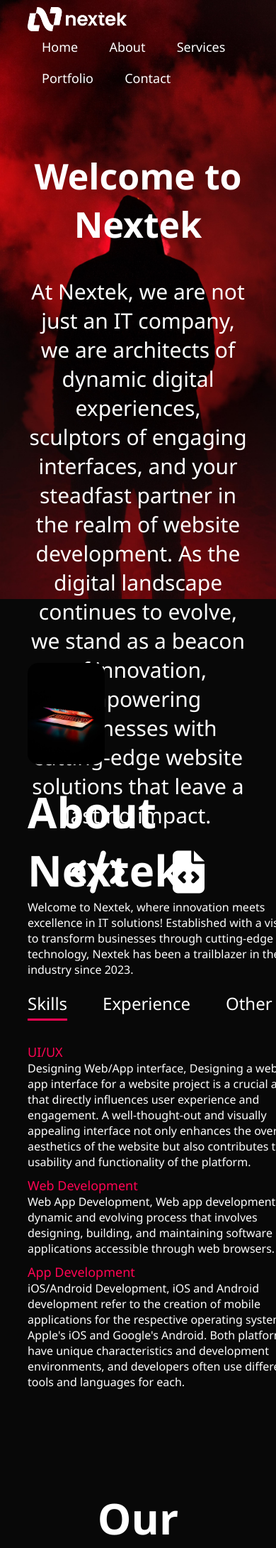
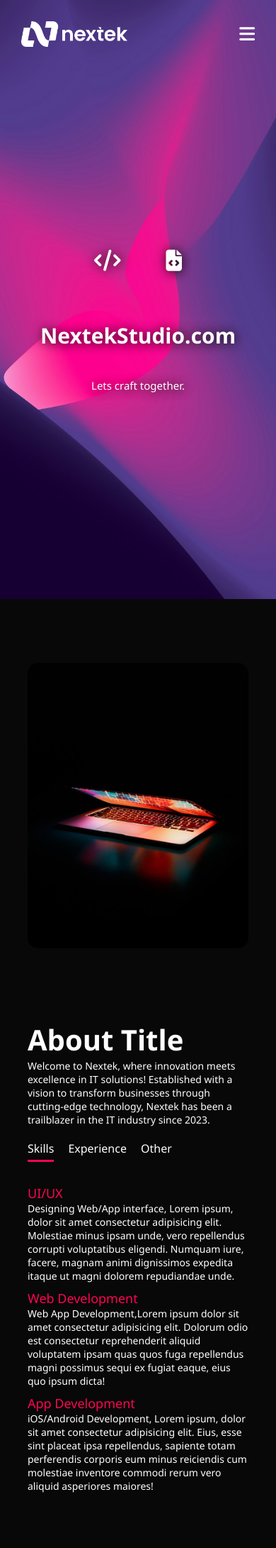
Before and after one commit to AlfaBL/nextekwebv1, a Flask app: page / in a window 390 px wide; the page is wider, and only the part inside the window is pictured. Shown: the top 2181 px of that part at 71% size. Run offline with Flask 3, Linux system fonts and the light colour scheme; some libraries are stand-ins or nearby versions.

Commit message:
Update website (app, html, css, js) 27.01.2024

```diff
--- a/app.py
+++ b/app.py
@@ -6,7 +6,7 @@ import os
 import smtplib
 import ssl
 
-app = Flask(__name__)
+app = Flask(__name__, static_url_path='/static')
 
 # Registrujte Blueprint
 app.register_blueprint(your_blueprint)
--- a/static/css/style.css
+++ b/static/css/style.css
@@ -11,9 +14,9 @@ body{
 }
 
 #header{
-    width: 100%;
+    width: auto;
     height: 100vh;
-    background-image: url(Images/pexels-elti-meshau-333850.png); /*Background image */
+    background-image: url('/static/images/background-header.png'); /*Background image */
     background-size: cover;
     background-position: center;
 }
@@ -21,16 +24,40 @@ body{
 .container{
     padding: 10px 10%;
 }
+
+/* Sections */
+
+
+
+
 /* Navbar */
 nav{
+    position: fixed;
+    top: 0;
+    left: 0;
+    width: 100%;
     display: flex;
+
+    justify-content: space-between;
     align-items: center;
-    justify-content: space-between;
-    flex-wrap: wrap;
+    transition: 0.8s;
+    padding: 40px 100px;
+    z-index: 999;
+}
+nav.sticky{
+    padding: 15px 100px;
+    background: #110f0f;
+
 }
 
-.logo{
-    width: 140px;
+nav .logo{
+    width: 150px;
+}
+nav ul{
+    position: relative;
+    display: flex;
+    justify-content: center;
+    align-items: center;
 }
 
 nav ul li{
@@ -44,12 +71,19 @@ nav ul li a{
     text-decoration: none;
     font-size: 18px;
     position: relative;
+    letter-spacing: 2px;
+    transition: 1s;
+
+    font-weight: 600;
+
 }
+
+
 nav ul li a::after{
     content: '';
     width: 0;
     height: 3px;
-    background: #ff0454;
+    background:#ff0454c0;
     position: absolute;
     left: 0;
     bottom: -5px;
@@ -58,21 +92,32 @@ nav ul li a::after{
 nav ul li a:hover::after{
     width: 100%;
 }
-/* header text*/
+
+
+
+
+/* Header*/
+
+.Header{
+    text-align: center;
+}
 .header-text{
     margin-top: 20%;
     font-size: 30px;
     text-align: center;
+    text-shadow: 1px 1px 15px #080808;
 }
 .header-text h1{
     font-size: 50px;
     margin-top: 20px;
     margin-bottom: 20px;
     padding: 20px 0;
+    text-shadow: 1px 1px 15px #080808;
 }
 .header-text i{
     font-size: 60px;
     padding: 30px;
+    text-shadow: 1px 1px 15px #080808;
 }
 /* about */
 #about{
@@ -323,3 +383,164 @@ form .btn{
 .footer-terms a:hover{
     color: #ff0454;
 }
+
+/* Typicical breakpoints for responsive layout <600px, 601px, 768px, 992px, 1200px */
+
+/* Responsive 600px or less  */
+nav .fa-solid{
+    display: none;
+}
+
+@media only screen and (max-width: 600px){
+    .header-text{
+        margin-top: 100%;
+        font-size: 15px;
+    }
+    .header-text h1{
+        font-size: 30px;
+    }
+    .header-text i{
+        font-size: 30px;
+    }
+    nav{
+        padding: 30px;
+    }
+    nav.sticky{
+        padding: 10px 50px;
+    }
+    nav .fa-solid{
+        display: block;
+        font-size: 25px;
+    }
+    nav ul{
+        display: block;
+        background: #262626;
+        position: fixed;
+        top: -120vh;
+        left: 0;
+        width: 100%;
+        height: 50vh;
+        text-align: center;
+        z-index: 999;
+        transition: ease-in-out 1s;
+    }
+    nav ul li{
+        display: block;
+        margin: 35px;
+    }
+    nav ul li a:hover{
+        color: #ff004f;
+        background-color: #5c5c5c75;
+        border-radius: 10px;
+        padding: 10px;
+    }
+    nav ul .fa-solid{
+        position: absolute;
+        top: 25px;
+        right: 50px;
+        cursor: pointer;
+    }
+    /* About */
+    .sub-title{
+        font-size: 40px;
+    }
+    .about-col-1, .about-col-2{
+        flex-basis: 100%;
+    }
+    .about-col-1{
+        margin-bottom: 30px;
+    }
+    .about-col-2{
+        font-size: 14px;
+    }
+    .tab-links{
+        font-size: 16px;
+        margin-right: 20px;
+    }
+    /* Contact */
+    .contact-left, .contact-right{
+        flex-basis: 100%;
+    }
+    /* Footer */
+    .footer p{
+        font-size: 10px;
+        padding-bottom: 5px;
+    }
+}
+
+/* Responsive 900px or less  */
+
+@media only screen and (max-width: 992px) and (min-width: 601px){
+    .header-text{
+        margin-top: 100%;
+        font-size: 18px;
+    }
+    .header-text h1{
+        font-size: 33px;
+    }
+    .header-text i{
+        font-size: 33px;
+    }
+    nav .fa-solid{
+        display: block;
+        font-size: 28px;
+    }
+    nav ul{
+        display: block;
+        background: #262626;
+        position: fixed;
+        top: -120vh;
+        left: 0;
+        width: 100%;
+        height: 30vh;
+        text-align: center;
+        z-index: 999;
+        transition: ease-in-out 0.9s;
+    }
+    nav ul li{
+        display: block;
+        margin: 35px;
+        transition: 0.5s;
+    }
+    nav ul li a:hover{
+        color: #ff004f;
+        background-color: #5c5c5c75;
+        border-radius: 10px;
+        padding: 10px;
+    }
+    nav ul .fa-solid{
+        position: absolute;
+        top: 25px;
+        right: 95px;
+        cursor: pointer;
+    }
+    .navbar i{
+        cursor: pointer;
+    }
+    /* About */
+    .sub-title{
+        font-size: 44px;
+    }
+    .about-col-1, .about-col-2{
+        flex-basis: 100%;
+    }
+    .about-col-1{
+        margin-bottom: 40px;
+    }
+    .about-col-2{
+        font-size: 16px;
+    }
+    .tab-links{
+        font-size: 18px;
+        margin-right: 20px;
+    }
+    /* Contact */
+    /* .contact-left, .contact-right{
+        flex-basis: 100%;
+    } */
+    /* Footer */
+    .footer p{
+        font-size: 12px;
+        padding-bottom: 7px;
+    }
+}
--- a/static/js/index.js
+++ b/static/js/index.js
@@ -1,3 +1,14 @@
+// Navbar responsive
+var navbarmenu = document.getElementById("navbarmenu");
+function openmenu(){
+    navbarmenu.style.top = "0";
+}
+function closemenu(){
+    navbarmenu.style.top ="-120vh";
+}
+
+
+// About Section Tabs
 var tablinks = document.getElementsByClassName("tab-links");
 var tabcontents = document.getElementsByClassName("tab-contents");
 
@@ -11,3 +22,9 @@ function opentab(tabname) {
     event.currentTarget.classList.add("active-link");
     document.getElementById(tabname).classList.add("active-tab");
 }
+
+// Sticky
+window.addEventListener("scroll", function(){
+    var nav = document.querySelector("nav");
+    nav.classList.toggle("sticky", window.scrollY > 0);
+})
--- a/templates/index.html
+++ b/templates/index.html
@@ -3,35 +3,43 @@
 <head>
     <meta charset="UTF-8">
     <meta name="viewport" content="width=device-width, initial-scale=1.0">
-    <title>Nextek</title>
+    <title>NextekStudio.com</title>
     <link rel="stylesheet" type="text/css" href="{{ url_for('static', filename='css/style.css') }}">
     <script type="text/javascript" src="static/js/index.js"></script>
     <script src="https://kit.fontawesome.com/aa19448396.js" crossorigin="anonymous"></script>
 </head>
 <body>
+    <!-- Nav-Bar -->
+    <nav class="navbar">
+        <img src="/static/images/logo.png" class="logo">
+        <ul id="navbarmenu">
+            <li><a href="#header" class="navbar-links active">Home</a></li>
+            <li><a href="#about" class="navbar-links">About</a></li>
+            <li><a href="#services" class="navbar-links">Services</a></li>
+            <li><a href="#portfolio" class="navbar-links">Portfolio</a></li>
+            <li><a href="#contact" class="navbar-links">Contact</a></li>
+            <i class="fa-solid fa-xmark" onclick="closemenu()"></i>
+        </ul>
+        <i class="fa-solid fa-bars"onclick="openmenu()"></i>
+    </nav>
+
+    <!-- Header -->
+    <section class="Header">
         <div id="header">
             <div class="container">
-            <nav>
-                <img src="/static/images/logo.png" class="logo">
-                <ul>
-                    <li><a href="#">Home</a></li>
-                    <li><a href="#">About</a></li>
-                    <li><a href="#">Services</a></li>
-                    <li><a href="#">Portfolio</a></li>
-                    <li><a href="#">Contact</a></li>
-                </ul>
-            </nav>
                 <div class="header-text">
-                <h1>Welcome to Nextek</h1>
-                <p>At Nextek, we are not just an IT company, we are architects of dynamic digital experiences, sculptors of engaging interfaces, and your steadfast partner in the realm of website development. As the digital landscape continues to evolve, we stand as a beacon of innovation, empowering businesses with cutting-edge website solutions that leave a lasting impact.</p>
                     <i class="fa-solid fa-code"></i>
                     <i class="fa-solid fa-file-code"></i>
+                    <h1>NextekStudio.com</h1>
+                    <p>Lets craft together.</p>
                 </div>
             </div>
         </div>
+    </section>
 
     <!-- About -->
 
+    <section class="About">
         <div id="about">
             <div class="container">
                 <div class="row">
@@ -39,7 +47,7 @@
                         <img src="/static/images/small_size_test.png">
                     </div>
                     <div class="about-col-2">
-                    <h1 class="sub-title">About Nextek</h1>
+                        <h1 class="sub-title">About Title</h1>
                         <p>Welcome to Nextek, where innovation meets excellence in IT solutions! Established with a vision to transform businesses through cutting-edge technology, Nextek has been a trailblazer in the IT industry since 2023.</p>
                         <div class="tab-titles">
                             <p class="tab-links active-link" onclick="opentab('skills')">Skills</p>
@@ -48,9 +56,9 @@
                         </div>
                         <div class="tab-contents active-tab" id="skills">
                             <ul>
-                            <li><span>UI/UX</span><br>Designing Web/App interface, Designing a web or app interface for a website project is a crucial aspect that directly influences user experience and engagement. A well-thought-out and visually appealing interface not only enhances the overall aesthetics of the website but also contributes to the usability and functionality of the platform.</li>
-                            <li><span>Web Development</span><br>Web App Development, Web app development is a dynamic and evolving process that involves designing, building, and maintaining software applications accessible through web browsers. </li>
-                            <li><span>App Development</span><br>iOS/Android Development, iOS and Android development refer to the creation of mobile applications for the respective operating systems of Apple's iOS and Google's Android. Both platforms have unique characteristics and development environments, and developers often use different tools and languages for each. </li>
+                                <li><span>UI/UX</span><br>Designing Web/App interface, Lorem ipsum, dolor sit amet consectetur adipisicing elit.<br> Molestiae minus ipsam unde, vero repellendus corrupti voluptatibus eligendi. Numquam iure, facere, magnam animi dignissimos expedita itaque ut magni dolorem repudiandae unde.</li>
+                                <li><span>Web Development</span><br>Web App Development,Lorem ipsum dolor sit amet consectetur adipisicing elit. Dolorum odio est consectetur reprehenderit aliquid voluptatem ipsam quas quos fuga repellendus magni possimus sequi ex fugiat eaque, eius quo ipsum dicta!</li>
+                                <li><span>App Development</span><br>iOS/Android Development, Lorem ipsum, dolor sit amet consectetur adipisicing elit. Eius, esse sint placeat ipsa repellendus, sapiente totam perferendis corporis eum minus reiciendis cum molestiae inventore commodi rerum vero aliquid asperiores maiores!</li>
                             </ul>
                         </div>
                         <div class="tab-contents" id="experience">
@@ -71,9 +79,11 @@
                 </div>
             </div>
         </div>
+    </section>
 
     <!-- Services -->
 
+    <section class="Services">
         <div id="services">
             <div class="container">
                 <h1 class="sub-title">Our Services</h1>
@@ -81,13 +91,13 @@
                     <div>
                         <i class="fa-solid fa-code"></i>
                         <h2>Web Design</h2>
-                    <p>At Nextek, we understand that a visually appealing and user-friendly website is crucial for establishing a strong online presence. Our dedicated team of web designers combines creativity and technical expertise to craft stunning, responsive, and intuitive websites that captivate your audience.</p>
+                        <p>Lorem ipsum dolor sit amet consectetur adipisicing elit. Eos nemo quisquam tempore nisi adipisci culpa similique numquam iure quis vero, voluptas quia ipsa suscipit vel totam expedita aut ea? Ipsum!</p>
                         <a href="#">Learn more</a>
                     </div>
                     <div>
                         <i class="fa-brands fa-uikit"></i>
                         <h2>UX/UI Design</h2>
-                    <p>In the ever-evolving digital landscape, user experience (UX) and user interface (UI) design play a pivotal role in the success of your digital products. At Nextek, our dedicated UX/UI design team is passionate about creating intuitive and visually appealing interfaces that not only meet but exceed user expectations.</p>
+                        <p>Lorem ipsum dolor sit amet consectetur adipisicing elit. Eos nemo quisquam tempore nisi adipisci culpa similique numquam iure quis vero, voluptas quia ipsa suscipit vel totam expedita aut ea? Ipsum!</p>
                         <a href="#">Learn more</a>
                     </div>
                     <div>
@@ -95,15 +105,17 @@
                         <i class="fa-brands fa-safari"></i>
                         <i class="fa-brands fa-firefox"></i>
                         <h2>Web App Design</h2>
-                    <p>Transform your ideas into powerful, user-friendly, and visually stunning web applications with Nextek's comprehensive web app design services. Our experienced design team specializes in creating interfaces that not only look great but also provide an exceptional user experience.</p>
+                        <p>Lorem ipsum dolor sit amet consectetur adipisicing elit. Eos nemo quisquam tempore nisi adipisci culpa similique numquam iure quis vero, voluptas quia ipsa suscipit vel totam expedita aut ea? Ipsum!</p>
                         <a href="#">Learn more</a>
                     </div>
                 </div>
             </div>
         </div>
+    </section>
 
     <!-- Portfoloio -->
 
+    <section class="Portfolio">
         <div id="portfolio">
             <div class="container">
                 <h1 class="sub-title">Our Work</h1>
@@ -111,15 +123,15 @@
                     <div class="work">
                         <img src="/static/images/portfolio_image_1.png" alt="">
                         <div class="layer">
-                        <h3>Social Media</h3>
-                        <p>Random text, Lorem, ipsum dolor sit amet consectetur adipisicing elit. Fuga deleniti, optio iusto atque rem commodi natus. Ipsam odit praesentium aut modi incidunt consectetur! Accusantium at assumenda magnam itaque veritatis exercitationem.</p>
+                            <h3>Project 01</h3>
+                            <p>Random text,Lorem ipsum dolor sit amet, consectetur adipisicing elit. Adipisci, molestiae! Quaerat rem modi ratione praesentium ex, exercitationem corrupti at, molestias libero minima quod consectetur aspernatur vel totam placeat iure alias?</p>
                             <a href="#"><i class="fa-solid fa-up-right-from-square"></i></a>
                         </div>
                     </div>
                     <div class="work">
                         <img src="/static/images/portfolio_image_2.png" alt="">
                         <div class="layer">
-                        <h3>Social Media</h3>
+                            <h3>Project 02</h3>
                             <p>Random text, Lorem, ipsum dolor sit amet consectetur adipisicing elit. Fuga deleniti, optio iusto atque rem commodi natus. Ipsam odit praesentium aut modi incidunt consectetur! Accusantium at assumenda magnam itaque veritatis exercitationem.</p>
                             <a href="#"><i class="fa-solid fa-up-right-from-square"></i></a>
                         </div>
@@ -127,7 +139,7 @@
                     <div class="work">
                         <img src="/static/images/portfolio_image_3.png" alt="">
                         <div class="layer">
-                        <h3>Social Media</h3>
+                            <h3>Project 03</h3>
                             <p>Random text, Lorem ipsum dolor sit amet consectetur adipisicing elit. Illo quae consectetur quas sit nulla eaque beatae magni doloribus est quasi quaerat omnis, ipsum quo inventore repudiandae praesentium dolores harum modi.</p>
                             <a href="#"><i class="fa-solid fa-up-right-from-square"></i></a>
                         </div>
@@ -135,14 +147,16 @@
                 </div>
             </div>
         </div>
+    </section>
 
     <!-- Contact -->
+    <section class="Contact">
         <div id="contact">
             <div class="container">
                 <div class="row">
                     <div class="contact-left">
                         <h1 class="sub-title">Contact us</h1>
-                    <p><i class="fa-regular fa-envelope"></i>  nexteklab.prod@gmail.com</p>
+                        <p><i class="fa-regular fa-envelope"></i> info@nextekstudio.com</p>
                         <p><i class="fa-solid fa-phone"></i>  123-456-7890</p>
                         <div class="social-icons">
                             <a href="https://www.facebook.com/"><i class="fa-brands fa-square-facebook"></i></a>
@@ -153,7 +167,7 @@
                         </div>
                     </div>
                     <div class="contact-right">
-                    <form action="/submit_form" method="POST">
+                        <form>
                             <input type="text" name="Name" placeholder="Your Name" required>
                             <input type="email" name="email" placeholder="Your E-mail" required>
                             <textarea name="message" rows="6" placeholder="Your message"></textarea>
@@ -163,21 +177,14 @@
                 </div>
             </div>
         </div>
+    </section>
 
     <!-- Footer -->
     <footer>
         <div id="footer">
             <div class="footer">
-                <!-- <h3>Social Media</h3> -->
-                <!-- <div class="footer-icons">
-                    <i class="fa-brands fa-square-facebook"></i>
-                    <i class="fa-brands fa-instagram"></i>
-                    <i class="fa-brands fa-youtube"></i>
-                </div> -->
                 <div class="footer-terms">
-                    <a href="#">Terms and conditions. </a>
-                    <a href="#"> Privacy</a>
-                    <p><i class="fa-regular fa-copyright"></i> 2024 NexTek Lab. All rights reserved.</p>
+                    <p><i class="fa-regular fa-copyright"></i> 2024 Nextek Studio | All rights reserved | <a href="#"> Terms and conditions  <i class="fa-solid fa-up-right-from-square">|</i></a><a href="#"> Privacy  <i class="fa-solid fa-up-right-from-square">|</i></a></p>
                 </div>
             </div>
         </div>
```
Also changed, not shown: other parts of static/css/style.css (+27 -9 lines), static/images/background-header.png (added). Lines whose indentation alone changed are shown as unchanged.
